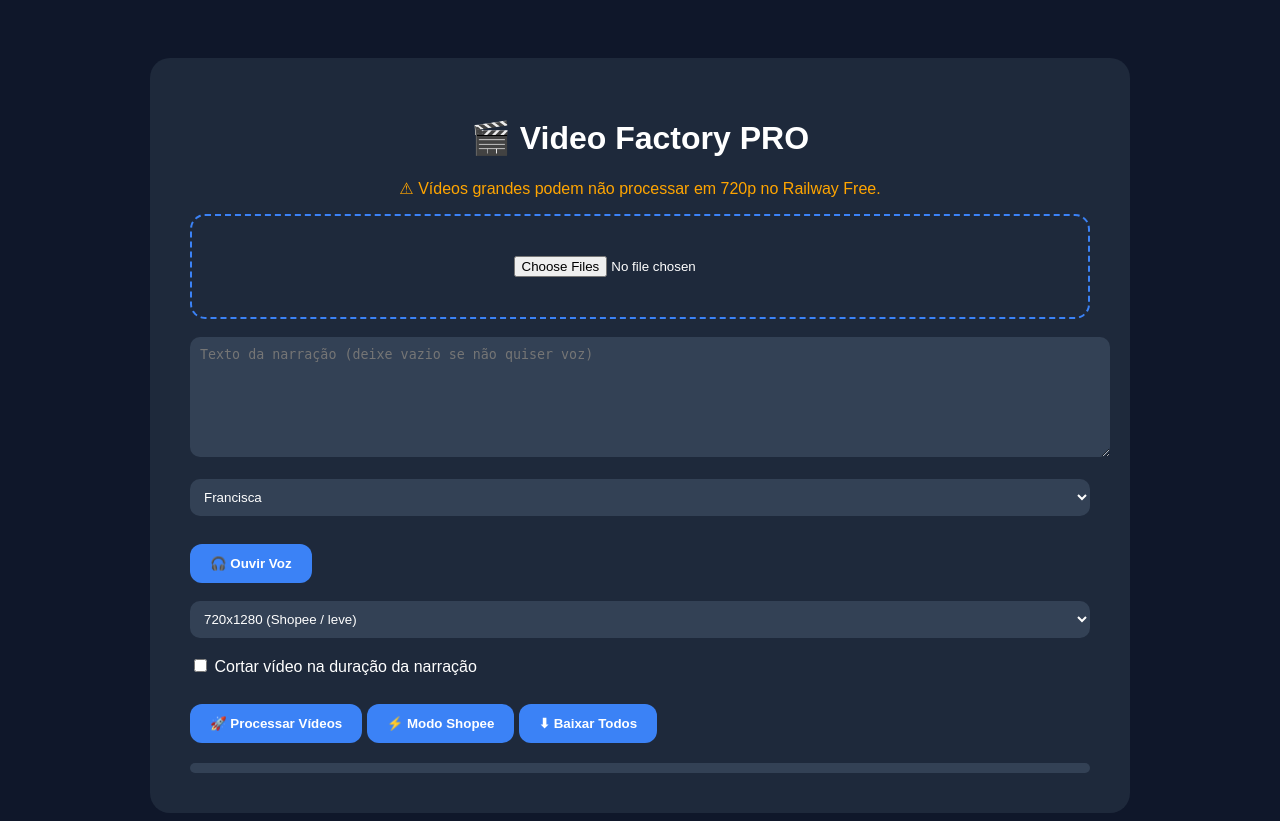
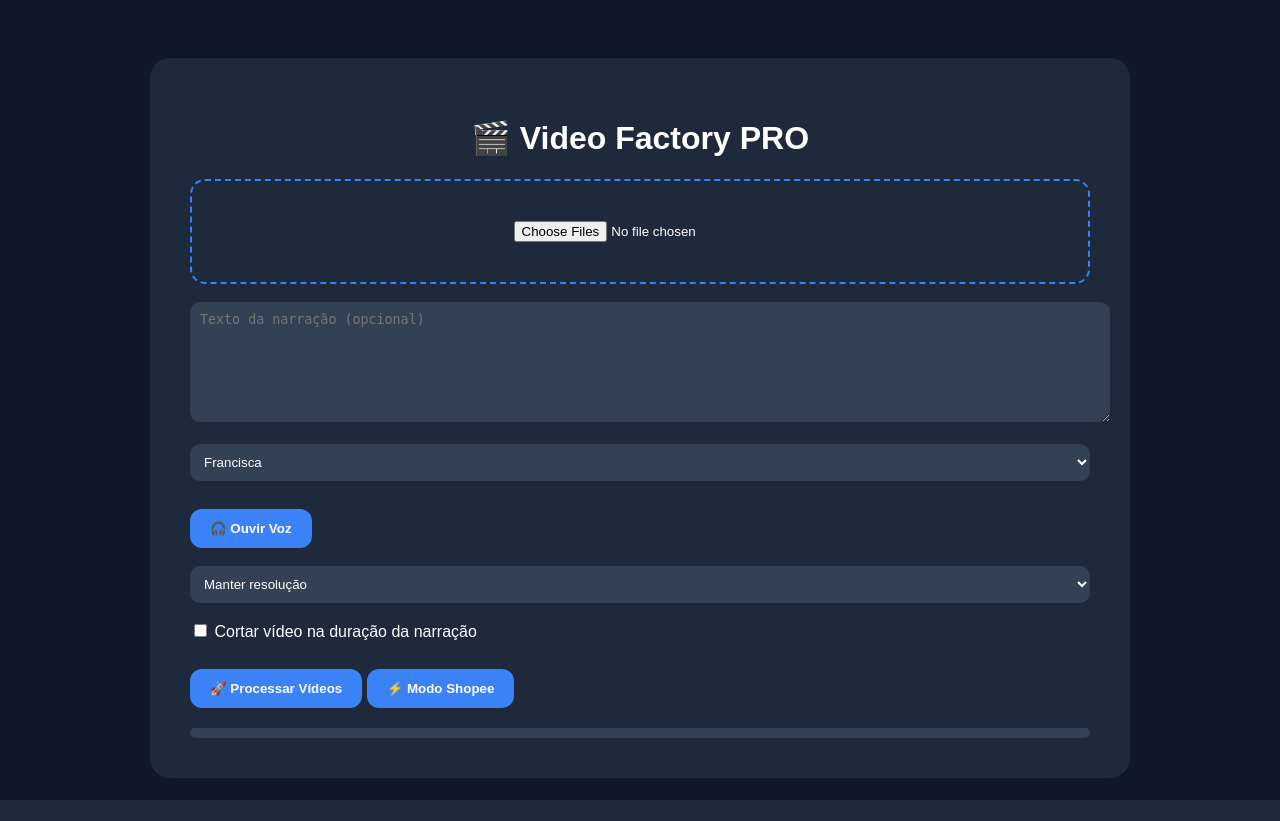
Before and after one commit to Biel0198383/Shopee, a Flask app: page / in a window 1280 px wide. After the commit the page ends 800 px from the top, so only its background shows below. Run offline with Flask 3, Linux system fonts and the light colour scheme; parts of the project's set-up code (start-up, migrations or seed data) failed here and were passed over.

Commit message:
Update index.html

```diff
--- a/templates/index.html
+++ b/templates/index.html
@@ -1,112 +1,60 @@
 <!DOCTYPE html>
 <html>
-
 <head>
     <title>Video Factory PRO</title>
     <link rel="stylesheet" href="/static/style.css">
 </head>
-
 <body>
-
 <div class="container">
-
     <h1>🎬 Video Factory PRO</h1>
 
-    <p style="color:orange; text-align:center;">
-        ⚠ Vídeos grandes podem não processar em 720p no Railway Free.
-    </p>
-
     <form id="form">
-
         <div class="upload">
-            <input type="file" name="file" multiple required>
+            <input type="file" name="videos" multiple required>
         </div>
 
         <br>
-
-        <textarea name="text" placeholder="Texto da narração (deixe vazio se não quiser voz)"></textarea>
-
+        <textarea name="text" placeholder="Texto da narração (opcional)"></textarea>
         <br><br>
 
-        <!-- 🔥 SELETOR DE VOZ -->
         <select name="voice">
-
             <optgroup label="🇧🇷 Português Brasil">
                 <option value="pt-BR-FranciscaNeural">Francisca</option>
                 <option value="pt-BR-AntonioNeural">Antonio</option>
                 <option value="pt-BR-ThalitaMultilingualNeural">Thalita</option>
             </optgroup>
-
-            <optgroup label="🇵🇹 Portugal">
-                <option value="pt-PT-DuarteNeural">Duarte</option>
-                <option value="pt-PT-RaquelNeural">Raquel</option>
-            </optgroup>
-
-            <optgroup label="🇺🇸 Inglês Natural">
-                <option value="en-US-AriaNeural">Aria</option>
-                <option value="en-US-JennyNeural">Jenny</option>
-                <option value="en-US-GuyNeural">Guy</option>
-                <option value="en-US-DavisNeural">Davis</option>
-            </optgroup>
-
-            <optgroup label="🇪🇸 Espanhol">
-                <option value="es-ES-ElviraNeural">Elvira</option>
-                <option value="es-ES-AlvaroNeural">Alvaro</option>
-            </optgroup>
-
         </select>
 
         <br><br>
-
-        <!-- 🎧 PREVIEW -->
         <button type="button" id="previewVoice">🎧 Ouvir Voz</button>
         <audio id="voicePlayer" controls style="display:none;margin-top:10px;"></audio>
 
         <br><br>
-
-        <!-- 📐 RESOLUÇÃO -->
         <select name="resolution">
-            <option value="">Manter resolução original</option>
+            <option value="">Manter resolução</option>
             <option value="1080x1920">1080x1920 (Vertical)</option>
             <option value="1920x1080">1920x1080 (Horizontal)</option>
-            <option value="720x1280" selected>720x1280 (Shopee / leve)</option>
+            <option value="720x1280">720x1280</option>
         </select>
 
         <br><br>
-
-        <!-- ✂️ CORTE -->
         <label>
             <input type="checkbox" name="cutAudio">
             Cortar vídeo na duração da narração
         </label>
 
         <br><br>
-
-        <!-- 🚀 BOTÕES -->
-        <button type="submit">
-            🚀 Processar Vídeos
-        </button>
-
-        <button type="button" id="shopee">
-            ⚡ Modo Shopee
-        </button>
-
-        <button type="button" id="downloadAllBtn">
-            ⬇ Baixar Todos
-        </button>
-
+        <button type="submit">🚀 Processar Vídeos</button>
+        <button type="button" id="shopee">⚡ Modo Shopee</button>
     </form>
 
-    <!-- 📊 BARRA -->
     <div class="progress">
         <div class="bar" id="bar"></div>
     </div>
 
     <div id="results"></div>
-
 </div>
 
 <script src="/static/script.js"></script>
-
 </body>
 </html>
```
